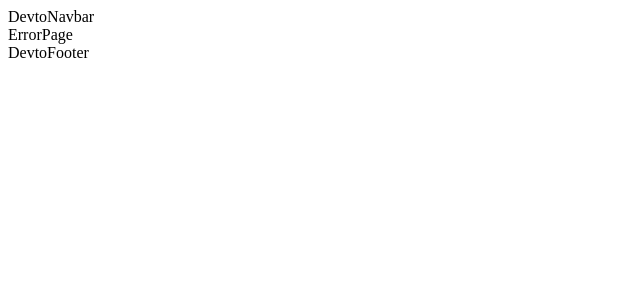
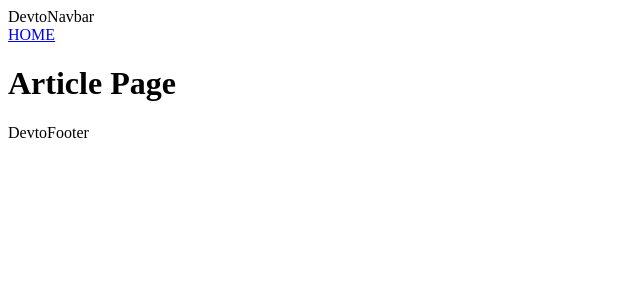
Before and after one commit to ROR2022/desafioReact, a React (Create React App) app: page /article in a window 1280 px wide. Shown: the top 300 px of the page, without its empty margins (0-640 px from the left). Built offline with nearby package versions, Linux system fonts and the light colour scheme.

Commit message:
agregando article y rutas

```diff
--- a/src/pages/ArticlePage.js
+++ b/src/pages/ArticlePage.js
@@ -1,9 +1,17 @@
 import React from 'react'
+import useDevto from '../hooks/useDevto';
+import { Link } from 'react-router-dom';
 
 const ArticlePage = () => {
-  return (
-    <div>ArticlePage</div>
-  )
+    const [dataPosts]=useDevto();
+    console.log('dataPosts:..',dataPosts);
+    return (
+        <div>
+            <Link to={'/'}>HOME</Link>
+            <br />
+            <h1>Article Page</h1>
+        </div>
+    )
 }
 
 export default ArticlePage
--- a/src/pages/Home.js
+++ b/src/pages/Home.js
@@ -56,6 +56,7 @@ const retriveData = async ()=>{
         </Grid>
         <Grid item xs={12} sm={6} md={4}>
           <Item><MainContent/></Item>
+          <Link to={'/article'}>ARTICLE</Link>
         </Grid>
         <Grid  item sx={{ display: { xs: 'none', md: 'block' } }} md={4}>
 
--- a/src/router/router.js
+++ b/src/router/router.js
@@ -2,6 +2,7 @@ import CreatePost from "../pages/CreatePost";
 import ErrorPage from "../pages/ErrorPage";
 import Home from "../pages/Home";
 import { createBrowserRouter } from "react-router-dom";
+import ArticlePage from "../pages/ArticlePage";
 
 
 
@@ -15,4 +16,8 @@ export const router = createBrowserRouter([
     path: "create/",
     element: <CreatePost />,
   },
+  {
+    path: "article/",
+    element: <ArticlePage />,
+  },
 ]);
```
